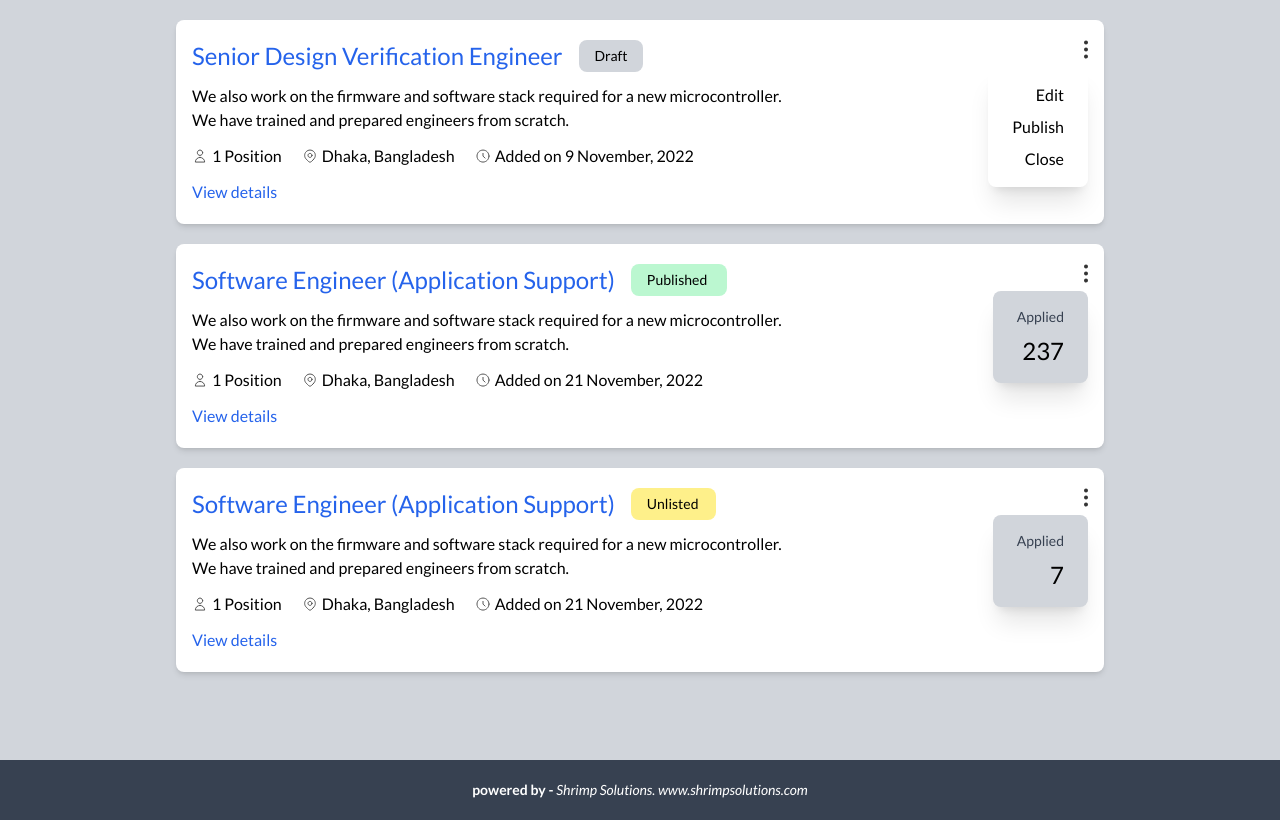
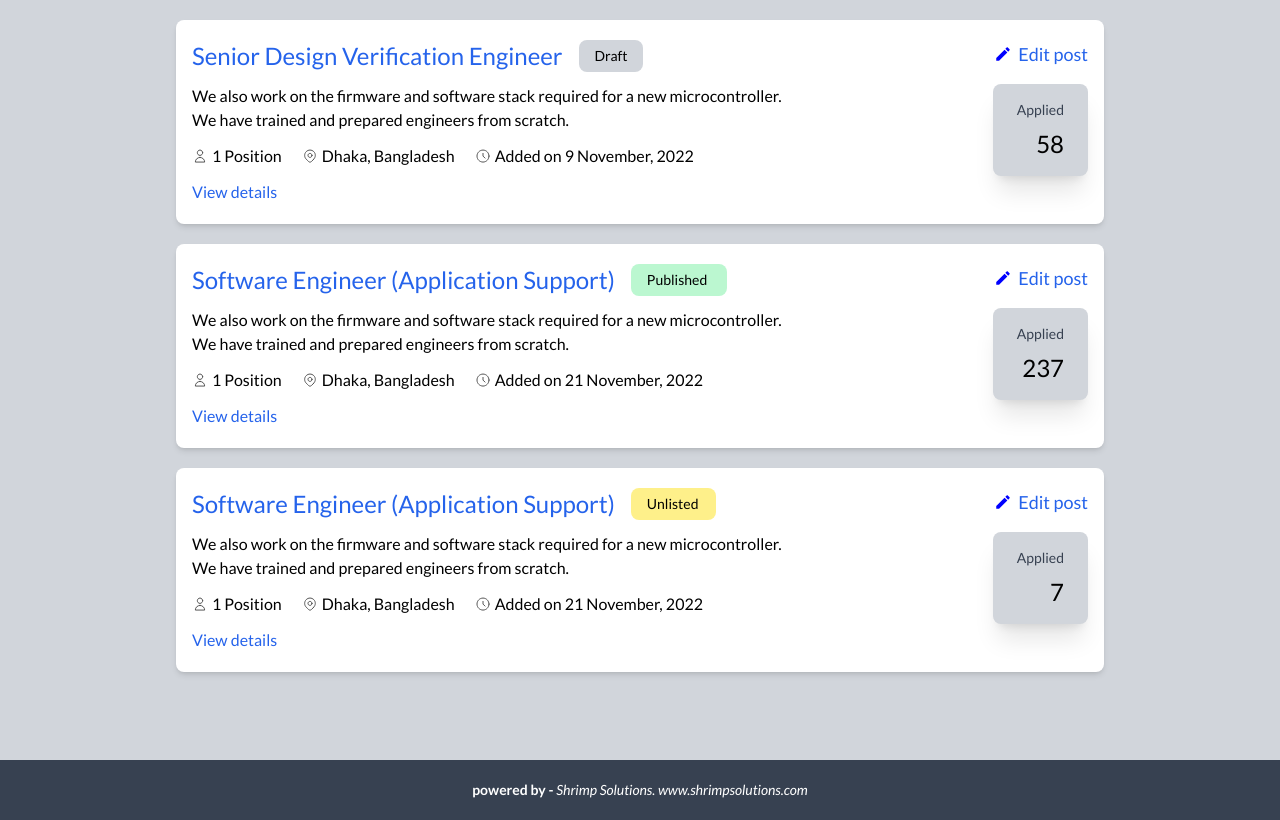
Before and after one commit to Abu-Siam/ATS-Templates, a website: page src/Job_openings.html in a window 1280 px wide. Shown: the part 212-1032 px from the top of the page. Drawn offline with Linux system fonts and the light colour scheme.

Commit message:
edit button added and dropdown changed to select tag options

```diff
--- a/src/Job_openings.html
+++ b/src/Job_openings.html
@@ -50,13 +50,13 @@
               <img class="h-8 w-8" src="../images/Profile Picture.png" />
             </div>
             <div class="cursor-pointer">
-              <img src="../images/down_arrow.svg" />
-              <!-- <select>
+              <!-- <img src="../images/down_arrow.svg" /> -->
+              <select class="-ml-3 px-1">
                 <option></option>
-                <option>1</option>
+                <a href="#"></a><option>1</option></a>
                 <a href="#"><option>2</option></a>
-                <option>3</option>
-              </select> -->
+                <a href="#"><option>3</option></a>
+              </select>
             </div>
           </div>
         </div>
@@ -178,14 +178,22 @@
                 </div></a
               >
             </div>
-            <div class="flex items-end gap-2 flex-col">
-              <div>
-                <img
-                  class="cursor-pointer"
-                  src="../images/three dot icon.svg"
-                />
+            <div class="flex items-end gap-4 flex-col">
+              <div class="flex items-center gap-2 hover:underline">
+                <svg  width="14" height="14" viewBox="0 0 14 14" fill="none" xmlns="http://www.w3.org/2000/svg">
+                  <path d="M0.25 10.9375V13.75H3.0625L11.3575 5.45504L8.545 2.64254L0.25 10.9375ZM13.5325 3.28004C13.825 2.98754 13.825 2.51504 13.5325 2.22254L11.7775 0.467544C11.485 0.175044 11.0125 0.175044 10.72 0.467544L9.3475 1.84004L12.16 4.65254L13.5325 3.28004Z" fill="blue"/>
+                  </svg>
+                  <a href="#" class="text-lg text-blue-600">Edit post</a>
+
               </div>
+
               <div
+              class="flex flex-col shadow-xl px-6 py-4 rounded-lg items-end gap-2 bg-gray-300"
+            >
+              <div class="cursor-pointer text-sm text-gray-700">Applied</div>
+              <div class="text-2xl">58</div>
+            </div>
+              <!-- <div
                 class="flex flex-col shadow-xl px-6 py-4 rounded-lg items-end gap-2"
               >
                 <div class="cursor-pointer hover:underline hover:text-blue-600">
@@ -197,7 +205,7 @@
                 <div class="cursor-pointer hover:underline hover:text-blue-600">
                   Close
                 </div>
-              </div>
+              </div> -->
             </div>
           </div>
 
@@ -296,12 +304,13 @@
                 </div></a
               >
             </div>
-            <div class="flex items-end gap-2 flex-col">
-              <div>
-                <img
-                  src="../images/three dot icon.svg"
-                  class="cursor-pointer"
-                />
+            <div class="flex items-end gap-4 flex-col">
+              <div class="flex items-center gap-2 hover:underline">
+                <svg  width="14" height="14" viewBox="0 0 14 14" fill="none" xmlns="http://www.w3.org/2000/svg">
+                  <path d="M0.25 10.9375V13.75H3.0625L11.3575 5.45504L8.545 2.64254L0.25 10.9375ZM13.5325 3.28004C13.825 2.98754 13.825 2.51504 13.5325 2.22254L11.7775 0.467544C11.485 0.175044 11.0125 0.175044 10.72 0.467544L9.3475 1.84004L12.16 4.65254L13.5325 3.28004Z" fill="blue"/>
+                  </svg>
+                  <a href="#" class="text-lg text-blue-600">Edit post</a>
+
               </div>
               <div
                 class="flex flex-col shadow-xl px-6 py-4 rounded-lg items-end gap-2 bg-gray-300"
@@ -407,12 +416,13 @@
                 </div></a
               >
             </div>
-            <div class="flex items-end gap-2 flex-col">
-              <div>
-                <img
-                  class="cursor-pointer"
-                  src="../images/three dot icon.svg"
-                />
+            <div class="flex items-end gap-4 flex-col">
+              <div class="flex items-center gap-2 hover:underline">
+                <svg  width="14" height="14" viewBox="0 0 14 14" fill="none" xmlns="http://www.w3.org/2000/svg">
+                  <path d="M0.25 10.9375V13.75H3.0625L11.3575 5.45504L8.545 2.64254L0.25 10.9375ZM13.5325 3.28004C13.825 2.98754 13.825 2.51504 13.5325 2.22254L11.7775 0.467544C11.485 0.175044 11.0125 0.175044 10.72 0.467544L9.3475 1.84004L12.16 4.65254L13.5325 3.28004Z" fill="blue"/>
+                  </svg>
+                  <a href="#" class="text-lg text-blue-600">Edit post</a>
+
               </div>
               <div
                 class="flex flex-col shadow-xl px-6 py-4 rounded-lg items-end gap-2 bg-gray-300"
```
Also changed, not shown: dist/output.css, images/edit_icon.svg (added).
